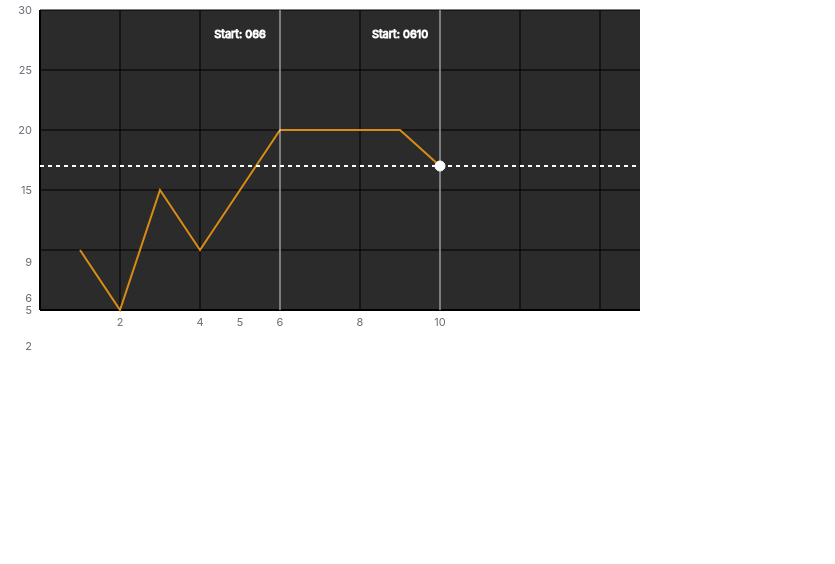
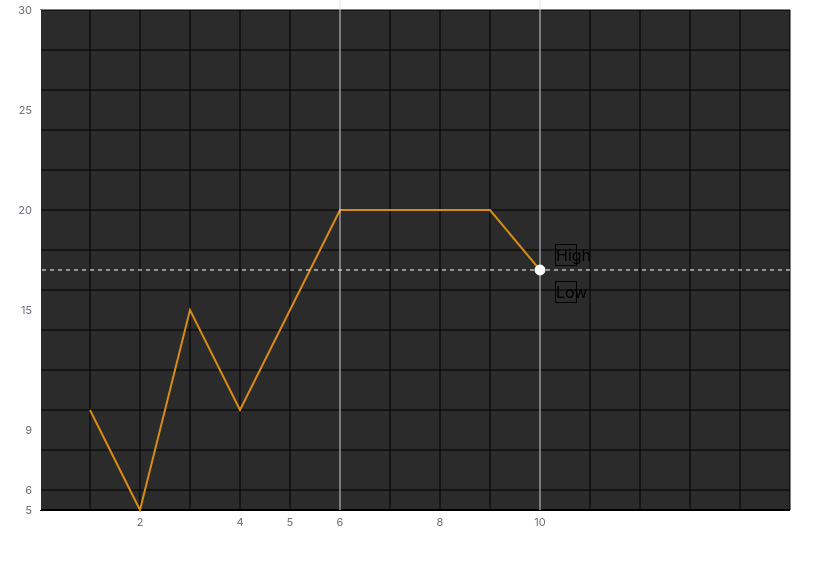
Before and after one commit to Browinee/blockchain, a React (Create React App) app: page / in a window 1280 px wide. Shown: the top 564 px of the page, without its empty margins (0-835 px from the left). Built offline with nearby package versions, Linux system fonts and the light colour scheme.

Commit message:
feat: modify  y axis reference

```diff
--- a/package.json
+++ b/package.json
@@ -9,6 +9,7 @@
     "react": "^17.0.1",
     "react-dom": "^17.0.1",
     "react-scripts": "4.0.1",
+    "styled-components": "^5.2.1",
     "web-vitals": "^0.2.4"
   },
   "scripts": {
--- a/src/App.js
+++ b/src/App.js
@@ -1,5 +1,5 @@
 import React, {useState, useEffect} from "react";
-
+import { ThemeProvider } from 'styled-components'
 import LineAreaChart from "./component/LineAreaChart";
 const ChartData = {
   data: [
@@ -23,6 +23,12 @@ const ChartData = {
   periodStart: [6],
   periodStop: [10],
 };
+const ThemeConfig = {
+  zIndex: {
+    investClickArea: 10
+  }
+};
+
 function App() {
   const [chartData, setChart] = useState(ChartData);
   // useEffect(() => {
@@ -32,28 +38,21 @@ function App() {
   //       i += 1;
   //       const newData = [...old.data];
   //       newData.push({x: i, y: Math.random() * 30});
-  //       for (let j = 1 ; j <4; j++){
-  //         i+=1;
-  //         newData.push({x: i, y: null})
-
-  //       }
-  //       console.log("newData", newData);
-  //       const newXAxisTicks = [...old.xAxisTicks];
-  //       newXAxisTicks.push(i);
   //       return {
   //         ...old,
   //         data: newData,
-  //         xAxisTicks:newXAxisTicks,
   //       }
   //     })
-  //   }, 20000)
+  //   }, 2000);
   //   return () => {
   //     clearInterval(id);
   //   }
   // }, []);
   return (
     <div className="App">
-      <LineAreaChart chartData={chartData} />
+      <ThemeProvider theme={ThemeConfig}>
+        <LineAreaChart chartData={chartData} highHandler={() => {}} lowHandler={() => {}}/>
+      </ThemeProvider>
     </div>
   );
 }
--- a/src/component/LineAreaChart/index.js
+++ b/src/component/LineAreaChart/index.js
@@ -13,19 +13,37 @@ import {
 } from "react-vis";
 import "react-vis/dist/style.css";
 import PropTypes from "prop-types";
+import styled from "styled-components";
 import "./style.css";
 
 const config = {
   circleSize: [2],
-  chartWidth: 650,
-  chartHeight: 350,
+  chartWidth: 800,
+  chartHeight: 550,
   offset: {
     markerOffset: 10,
-    periodHeightOffset: 50
-  }
-}
+    periodHeightOffset: 50,
+    referenceOffset: 50,
+  },
+};
 
+const StyledLineAreaChart = styled.div`
+  position: relative;
+`;
+const StyledInvestClickArea = styled.div`
+  position: absolute;
+  top: ${(props) => props.position.top}px;
+  left: ${(props) => props.position.left}px;
+  z-index: ${(props) => props.theme.zIndex.investClickArea};
+`;
 
+const StyledClick = styled.div`
+  width: 20px;
+  height: 20px;
+  border: 1px solid;
+  margin-bottom: 15px;
+  cursor: pointer;
+`;
 function LineAreaChart(props) {
   const {
     data,
@@ -39,41 +57,74 @@ function LineAreaChart(props) {
     periodStart,
     periodStop,
   } = props.chartData;
-  const {circleSize, chartWidth, chartHeight, offset: {markerOffset, periodHeightOffset}} = config;
-  const xTickFormatHandler = (v) => `Start: 06${v}`
+  const { highHandler, lowHandler } = props;
+  const {
+    circleSize,
+    chartWidth,
+    chartHeight,
+    offset: { markerOffset, periodHeightOffset, referenceOffset },
+  } = config;
+  const xTickFormatHandler = (v) => `Start: 06${v}`;
   const yTickFormatHandler = (v) => v;
   const yAxisPeriodTitle = (position, value) => {
     return `${position}: ${value}`;
   };
-  const [referencePosition, setReference] = useState(0);
+
+  const [investClickPosition, setInvestPosition] = useState({
+    top: 0,
+    left: 0,
+  });
   const getReferenceLinePosition = () => {
     const marker = document.querySelector(".mark-series > circle");
-    if(marker) {
-      const cy = +marker.attributes.cy.value;
-      setReference(cy + markerOffset);
+    if (marker) {
+      const cy = +marker.attributes.cy.value - 16;
+      const cx = +marker.attributes.cx.value + 55;
+      setInvestPosition({
+        top: cy,
+        left: cx,
+      });
     }
-  }
-  const [periodHeight, setPeriodHeight] = useState(chartHeight - periodHeightOffset);
+  };
+  const [periodHeight, setPeriodHeight] = useState(
+    chartHeight - periodHeightOffset
+  );
+  const [periodWidth, setPeriodWidth] = useState(
+    chartWidth - referenceOffset
+  );
   useEffect(() => {
     setPeriodHeight(chartHeight - periodHeightOffset);
   }, [chartHeight]);
   useEffect(() => {
+    setPeriodHeight(chartWidth - referenceOffset);
+  }, [chartWidth]);
+  useEffect(() => {
     getReferenceLinePosition();
   }, [data]);
 
+  const referencePosition = [data.slice(-1)[0].y];
   return (
-    <div>
-    <XYPlot height={chartHeight} width={chartWidth} >
+    <StyledLineAreaChart>
+      <StyledInvestClickArea position={investClickPosition}>
+        <StyledClick>High</StyledClick>
+        <StyledClick>Low</StyledClick>
+      </StyledInvestClickArea>
+      <XYPlot height={chartHeight} width={chartWidth}>
         {/* 用AreaSeries畫出背景，要放在第一個 */}
         <AreaSeries
           className="area-series"
           curve="linear"
-        data={[{x:0, y:yMax}, {x:xMax, y:yMax}]}
+          data={[
+            { x: 0, y: yMax },
+            { x: xMax, y: yMax },
+          ]}
           fill="#2B2B2B"
           stroke="transparent"
         />
-      <VerticalGridLines style={{stroke: "black"}} className="verticalGridLine" />
-      <HorizontalGridLines style={{stroke: "black"}}/>
+        <VerticalGridLines
+          style={{ stroke: "black" }}
+          className="verticalGridLine"
+        />
+        <HorizontalGridLines style={{ stroke: "black" }} />
         <XAxis
           tickSizeOuter={0}
           tickSizeInner={0}
@@ -84,53 +135,18 @@ function LineAreaChart(props) {
             },
           }}
         />
-
         <YAxis
           tickSizeInner={0}
           tickSizeOuter={0}
           tickValues={yAxisTicks}
           style={{
             line: {
-            stroke: "black",
+              stroke: "white",
             },
           }}
         />
-
-
         <LineSeries stroke="#D98C14" data={data} />
         {/* 為了畫出配合x軸畫出剩餘空白的部分*/}
-      {/* <LineSeries
-        stroke="transparent"
-        data={emptyData}
-      /> */}
-
-
-      {/* 為了畫出區隔線*/}
-      {/* <YAxis
-        left={periodStartPosition}
-        position="end"
-        hideTicks
-        title={yAxisPeriodTitle("Start", periodStart)}
-        style={{
-          title: { transform: "translate(-8px, 5px)" },
-          line: {
-            // stroke: "white",
-          },
-        }}
-      />
-      <YAxis
-        left={periodEndPosition}
-        position="end"
-        hideTicks
-        title={yAxisPeriodTitle("Stop", periodStop)}
-        style={{
-          title: { transform: "translate(-8px, 5px)" },
-          line: {
-            // stroke: "white",
-          },
-        }}
-      /> */}
-
         <XAxis
           className="XAxisPeriodStart"
           tickSizeOuter={0}
@@ -142,7 +158,7 @@ function LineAreaChart(props) {
             text: {
               stroke: "white",
               transform: `translate(-40px, ${-periodHeight + 20}px)`,
-          }
+            },
           }}
         />
         <XAxis
@@ -157,20 +173,21 @@ function LineAreaChart(props) {
             text: {
               stroke: "white",
               transform: `translate(-40px, ${-periodHeight + 20}px)`,
-          }
+            },
           }}
         />
-
-
-       {/* 為了畫出最新值的參考線*/}
-
-       <XAxis
-        hideTicks
-        top={referencePosition}
+        {/* 為了畫出最新值的參考線 */}
+        <YAxis
+          className=""
+          tickSizeOuter={0}
+          tickSizeInner={periodWidth}
+          tickFormat={() => {}}
+          tickValues={referencePosition}
+          hideLine
           style={{
             line: {
               stroke: "white",
-            strokeDasharray: "4"
+              strokeDasharray: "4",
             },
           }}
         />
@@ -182,7 +199,7 @@ function LineAreaChart(props) {
           stroke="white"
         />
       </XYPlot>
-    </div>
+    </StyledLineAreaChart>
   );
 }
 LineAreaChart.propTypes = {
```
Also changed, not shown: 2 other files (tests, documents, lock files or other folders). Lines whose indentation alone changed are shown as unchanged.
